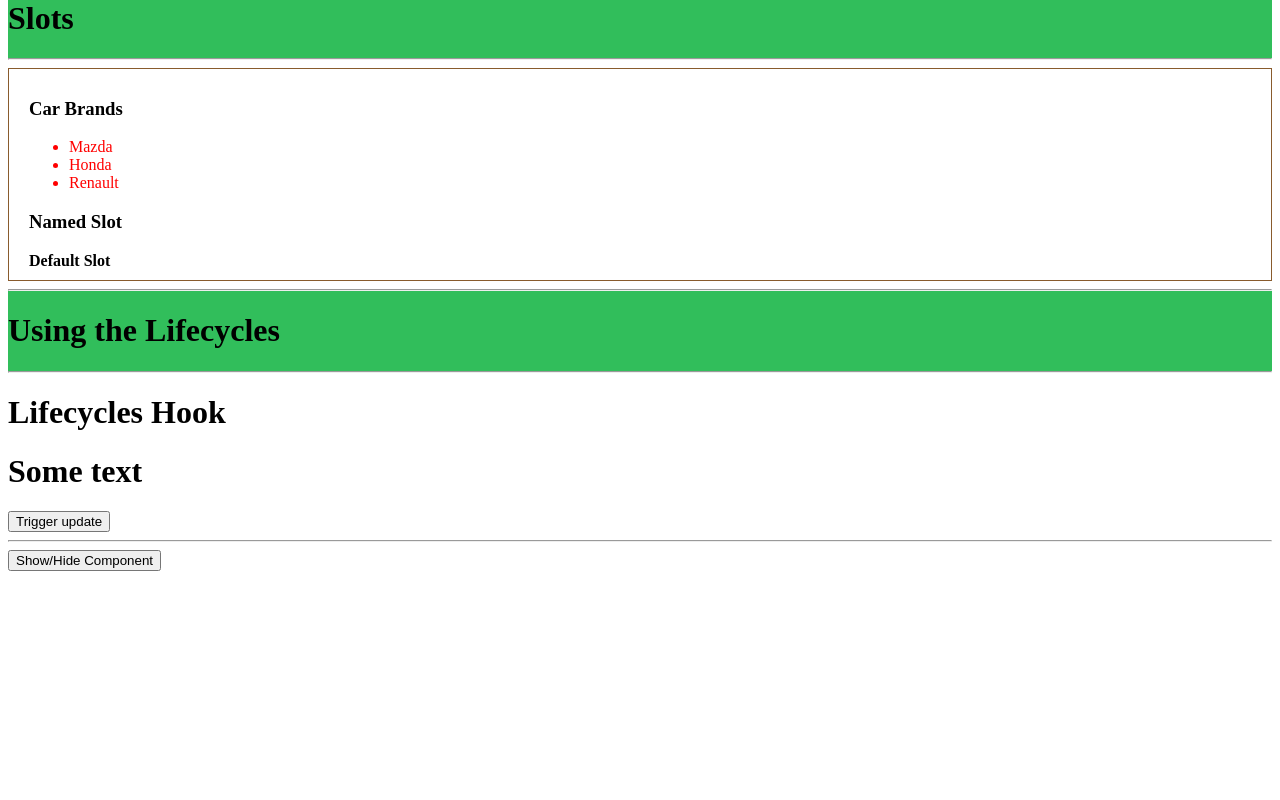
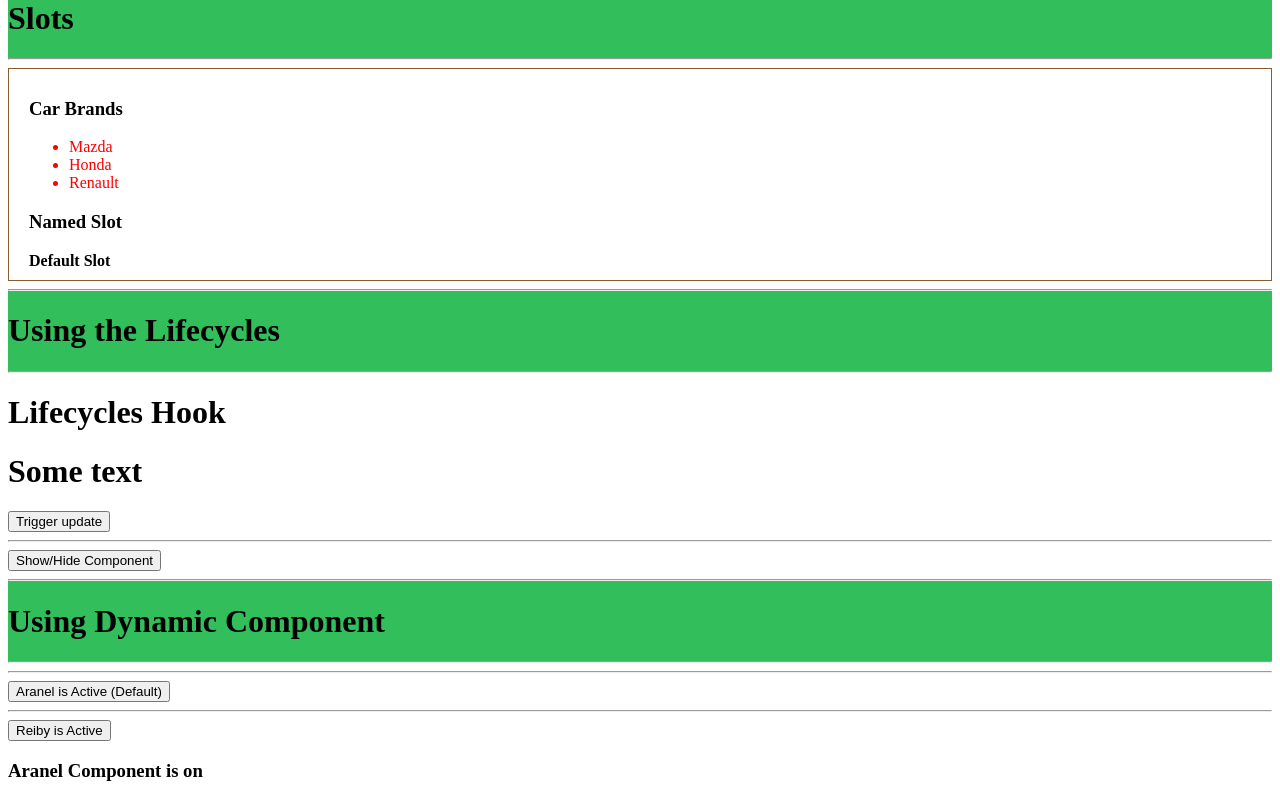
Before and after one commit to ReibyArt/Udemy-Vue3-Pinia-Firebase-Course, a Vue app in the folder Section 4 - Components And Nodes/: page / in a window 1280 px wide. Shown: the part 1185-1985 px from the top of the page. Before the commit the page ends 1764 px from the top, so only its background shows below. Built offline with nearby package versions, Linux system fonts and the light colour scheme.

Commit message:
Dynamic Components

```diff
--- a/Section 4 - Components And Nodes/src/App.vue
+++ b/Section 4 - Components And Nodes/src/App.vue
@@ -48,7 +48,6 @@
         <strong>Default Slot</strong>
       </CarsBrand>
     </div>
-
     <div class="new-section">
         <hr />
         <h1>Using the Lifecycles</h1>
@@ -60,8 +59,21 @@
    <div>
     <button v-on:click="showIt = !showIt">Show/Hide Component</button>
    </div>
+
+    <div class="new-section">
+        <hr />
+        <h1>Using Dynamic Component</h1>
+        <hr />
+    </div>
+    <hr>
     <div>
-
+      <!-- <Aranel v-if="activeComponent === Aranel" /> -->
+      <button v-on:click="activeComponent = Aranel">Aranel is Active (Default)</button>
+      <hr>
+      <!-- <Reiby v-if="activeComponent === Reiby" /> -->
+      <button v-on:click="activeComponent = Reiby">Reiby is Active</button>
+      <!-- Short -->
+       <component :is="activeComponent"></component>
     </div>
 </template>
 
@@ -69,14 +81,21 @@
 <script setup>
 import { ref } from 'vue'
 import { reactive } from 'vue'
+import { shallowRef } from 'vue'
 
 // GET LOCAL COMPONENT //
 import Profile from './components/User/Profile.vue'
 import Cars from './components/Cars/index.vue'
 import CarsBrand from './components/Cars/brands.vue'
 import Life from './components/Lifecycle/index.vue'
+import Aranel from './components/Players/Aranel.vue'
+import Reiby from './components/Players/Reiby.vue'
 
 // VAR //
+
+// Dynamics Component
+
+const activeComponent = shallowRef(Aranel);
 
 // SLOTS //
 const brands = reactive(['Mazda', 'Honda', 'Renault'])
--- /dev/null
+++ b/Section 4 - Components And Nodes/src/components/Players/Aranel.vue
@@ -0,0 +1,5 @@
+<template>
+  <div>
+    <h3>Aranel Component is on</h3>
+  </div>
+</template>
--- /dev/null
+++ b/Section 4 - Components And Nodes/src/components/Players/Reiby.vue
@@ -0,0 +1,5 @@
+<template>
+  <div>
+    <h3>Reiby Component is on</h3>
+  </div>
+</template>
```
Lines whose indentation alone changed are shown as unchanged.
